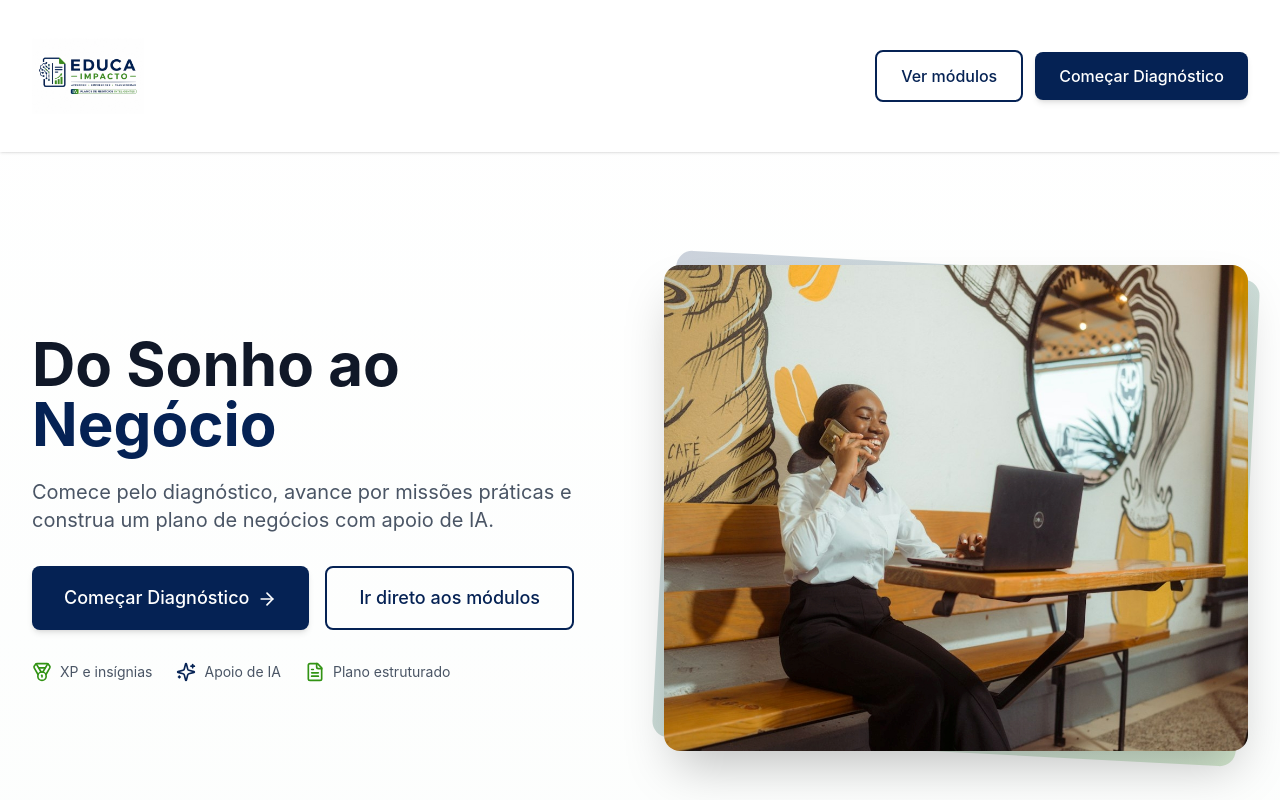
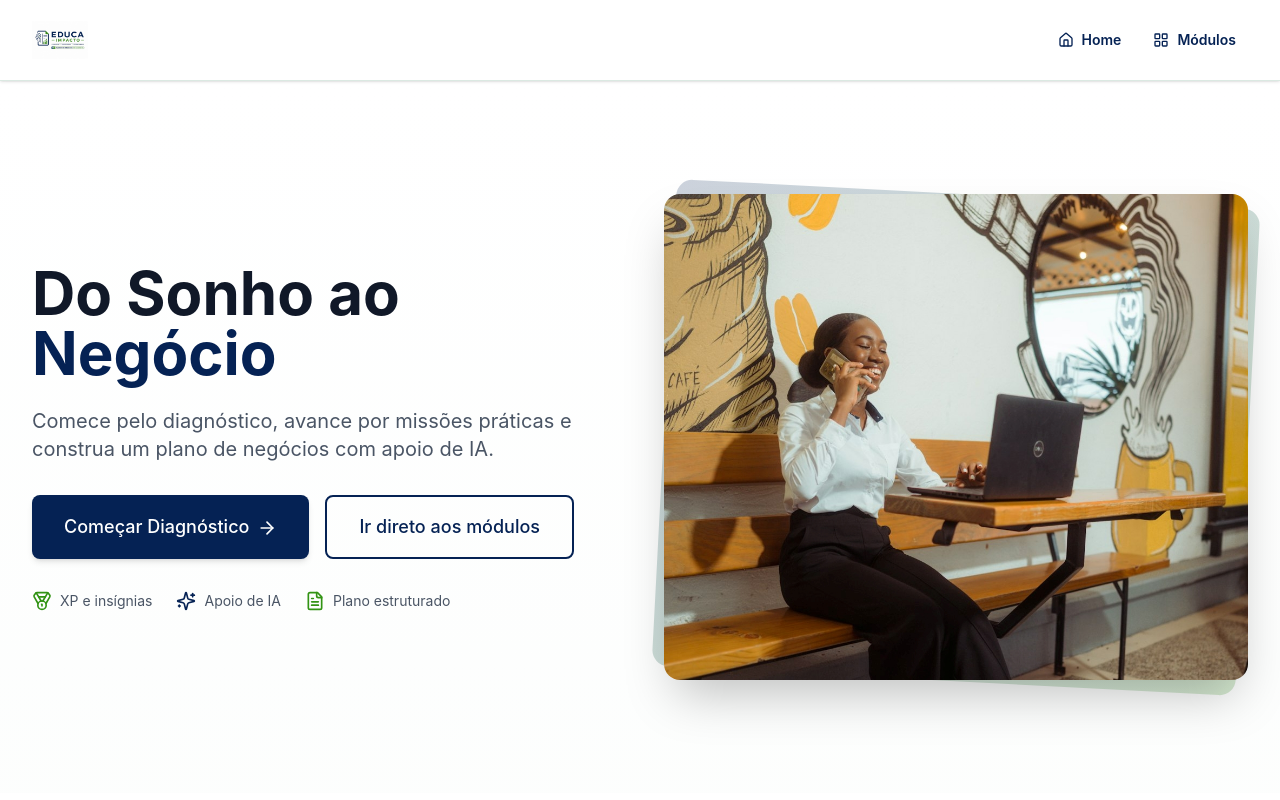
Before and after one commit to EducaImpacto/EducaImpacto, a React (Vite) app: page / in a window 1280 px wide. Shown: the top 800 px of the page. Built offline with nearby package versions, Linux system fonts and the light colour scheme.

Commit message:
Ajusta navbar e aplicacao da logo

```diff
--- a/src/app/App.tsx
+++ b/src/app/App.tsx
@@ -6,6 +6,7 @@ import { MissionScreen } from './screens/MissionScreen';
 import { ModuleCompletedScreen } from './screens/ModuleCompletedScreen';
 import { BusinessPlanScreen } from './screens/BusinessPlanScreen';
 import { DashboardScreen } from './screens/DashboardScreen';
+import { AppHeader } from './components/AppHeader';
 import { AppFooter } from './components/AppFooter';
 import { DiagnosticData } from './screens/DiagnosticScreen';
 import { isAdequateAnswer } from './utils/answerValidation';
@@ -464,6 +465,12 @@ export default function App() {
     setScreen('dashboard');
   };
 
+  const handleGoHome = () => {
+    setEditingMissionId(null);
+    setScreen('landing');
+    window.scrollTo(0, 0);
+  };
+
   const handleStartTrail = () => {
     setEtapaIndex(0);
     setMissaoIndex(0);
@@ -574,6 +581,8 @@ export default function App() {
   // ── Render ─────────────────────────────────────────────────────────────────
   return (
     <div className="min-h-screen">
+      <AppHeader onHome={handleGoHome} onOpenModules={handleOpenModules} />
+
       {screen === 'landing' && (
         <LandingPage onStart={() => setScreen('diagnostic')} onOpenModules={handleOpenModules} />
       )}
@@ -609,7 +618,6 @@ export default function App() {
           canGeneratePlan={completedMissionCount === TOTAL_MISSIONS}
           onModuleClick={handleModuleClick}
           onGeneratePlan={() => setScreen('business-plan')}
-          onHome={() => setScreen('landing')}
         />
       )}
 
--- a/src/app/components/AppFooter.tsx
+++ b/src/app/components/AppFooter.tsx
@@ -5,7 +5,7 @@ export function AppFooter() {
   return (
     <footer className="border-t border-gray-200 bg-white/80 px-4 py-5">
       <div className="mx-auto flex max-w-7xl flex-col items-center justify-between gap-3 text-center text-xs text-gray-500 sm:flex-row sm:text-left">
-        <BrandLogo compact />
+        <BrandLogo className="h-10 max-w-[180px] sm:h-12" />
         <span>© 2026 EducaImpacto. Todos os direitos reservados.</span>
       </div>
     </footer>
--- /dev/null
+++ b/src/app/components/AppHeader.tsx
@@ -0,0 +1,45 @@
+import React from 'react';
+import { Home, LayoutGrid } from 'lucide-react';
+import { BrandLogo } from './BrandLogo';
+
+interface AppHeaderProps {
+  onHome: () => void;
+  onOpenModules: () => void;
+}
+
+export function AppHeader({ onHome, onOpenModules }: AppHeaderProps) {
+  return (
+    <header className="sticky top-0 z-[60] border-b border-[#dbe9e2] bg-white/95 shadow-sm backdrop-blur">
+      <div className="mx-auto flex max-w-7xl items-center justify-between gap-4 px-4 py-3 sm:px-6 lg:px-8">
+        <button
+          type="button"
+          onClick={onHome}
+          className="flex shrink-0 items-center rounded-md focus-visible:outline-none focus-visible:ring-2 focus-visible:ring-[#329314] focus-visible:ring-offset-2"
+          aria-label="Ir para a página inicial"
+        >
+          <BrandLogo />
+        </button>
+
+        <nav className="flex items-center gap-1 sm:gap-2" aria-label="Navegação principal">
+          <button
+            type="button"
+            onClick={onHome}
+            className="inline-flex h-10 items-center gap-2 rounded-md px-3 text-sm font-semibold text-[#052254] transition-colors hover:bg-[#e5f0ea] focus-visible:outline-none focus-visible:ring-2 focus-visible:ring-[#329314] focus-visible:ring-offset-2"
+          >
+            <Home className="h-4 w-4" />
+            <span>Home</span>
+          </button>
+
+          <button
+            type="button"
+            onClick={onOpenModules}
+            className="inline-flex h-10 items-center gap-2 rounded-md px-3 text-sm font-semibold text-[#052254] transition-colors hover:bg-[#e5f0ea] focus-visible:outline-none focus-visible:ring-2 focus-visible:ring-[#329314] focus-visible:ring-offset-2"
+          >
+            <LayoutGrid className="h-4 w-4" />
+            <span>Módulos</span>
+          </button>
+        </nav>
+      </div>
+    </header>
+  );
+}
--- a/src/app/components/BrandLogo.tsx
+++ b/src/app/components/BrandLogo.tsx
@@ -12,7 +12,7 @@ export function BrandLogo({ inverted = false, compact = false, className = '' }:
       <img
         src="/logo-educa-impacto-selo.jpeg"
         alt="Educa Impacto"
-        className={`h-16 w-16 rounded-full object-cover sm:h-20 sm:w-20 ${className}`}
+        className={`h-11 w-11 rounded-full object-cover sm:h-12 sm:w-12 ${className}`}
       />
     );
   }
@@ -21,7 +21,7 @@ export function BrandLogo({ inverted = false, compact = false, className = '' }:
     <img
       src="/logo-educa-impacto-horizontal.jpeg"
       alt="Educa Impacto"
-      className={`h-20 w-auto max-w-[260px] rounded-md object-contain sm:h-28 sm:max-w-[420px] ${inverted ? 'bg-white p-1' : ''} ${className}`}
+      className={`h-12 w-auto max-w-[190px] rounded-md object-contain sm:h-14 sm:max-w-[240px] ${inverted ? 'bg-white p-1' : ''} ${className}`}
     />
   );
 }
--- a/src/app/screens/DashboardScreen.tsx
+++ b/src/app/screens/DashboardScreen.tsx
@@ -17,7 +17,6 @@ interface DashboardScreenProps {
   canGeneratePlan: boolean;
   onModuleClick: (moduleId: number) => void;
   onGeneratePlan: () => void;
-  onHome: () => void;
 }
 
 export function DashboardScreen({
@@ -31,30 +30,12 @@ export function DashboardScreen({
   canGeneratePlan,
   onModuleClick,
   onGeneratePlan,
-  onHome,
 }: DashboardScreenProps) {
   const completedModules = modules.filter((module) => module.completed).length;
   const nextModule = modules.find((module) => !module.completed && !module.locked);
 
   return (
     <div className="min-h-screen bg-gradient-to-br from-[#f5faf7] to-[#f5faf7]">
-      <header className="bg-white shadow-sm">
-        <div className="max-w-7xl mx-auto px-4 sm:px-6 lg:px-8 py-6">
-          <div className="flex items-center justify-between">
-            <div className="flex items-center gap-3">
-              <Sparkles className="w-8 h-8 text-[#052254]" />
-              <div>
-                <h1 className="text-2xl font-bold text-gray-900">Dashboard da Trilha</h1>
-                <p className="text-sm text-gray-600">Acompanhe seu progresso na construção do plano de negócios</p>
-              </div>
-            </div>
-            <Button variant="outline" size="sm" onClick={onHome}>
-              Início
-            </Button>
-          </div>
-        </div>
-      </header>
-
       <div className="max-w-7xl mx-auto px-4 sm:px-6 lg:px-8 py-8">
         <div className="grid lg:grid-cols-3 gap-8">
           <div className="lg:col-span-2 space-y-6">
--- a/src/app/screens/LandingPage.tsx
+++ b/src/app/screens/LandingPage.tsx
@@ -12,19 +12,6 @@ interface LandingPageProps {
 export function LandingPage({ onStart, onOpenModules }: LandingPageProps) {
   return (
     <div className="min-h-screen bg-gradient-to-b from-white to-[#f5faf7]">
-      {/* Header */}
-      <header className="bg-white shadow-sm sticky top-0 z-50">
-        <div className="max-w-7xl mx-auto px-4 sm:px-6 lg:px-8 py-5">
-          <div className="flex items-center justify-between">
-            <BrandLogo />
-            <div className="hidden items-center gap-3 sm:flex">
-              <Button variant="outline" onClick={onOpenModules} size="md">Ver módulos</Button>
-              <Button onClick={onStart} size="md">Começar Diagnóstico</Button>
-            </div>
-          </div>
-        </div>
-      </header>
-
       {/* Hero Section */}
       <section className="max-w-7xl mx-auto px-4 sm:px-6 lg:px-8 min-h-[calc(100vh-88px)] flex items-center">
         <div className="grid md:grid-cols-2 gap-12 items-center">
@@ -243,11 +230,11 @@ export function LandingPage({ onStart, onOpenModules }: LandingPageProps) {
       </section>
 
       {/* Footer */}
-      <footer className="bg-gray-900 text-gray-400 py-12">
+      <footer className="border-t border-[#dbe9e2] bg-white py-10 text-[#06173C]">
         <div className="max-w-7xl mx-auto px-4 sm:px-6 lg:px-8">
-          <div className="flex flex-col md:flex-row justify-between items-center">
+          <div className="flex flex-col md:flex-row justify-between items-center gap-4 text-center md:text-left">
             <div className="mb-4 md:mb-0">
-              <BrandLogo inverted />
+              <BrandLogo className="h-12 sm:h-14" />
             </div>
             <p className="text-sm">© 2026 EducaImpacto. Transformando ideias em negócios.</p>
           </div>
--- a/src/app/screens/MissionScreen.tsx
+++ b/src/app/screens/MissionScreen.tsx
@@ -108,7 +108,7 @@ export function MissionScreen({
 
   return (
     <div className="min-h-screen bg-gradient-to-br from-[#f5faf7] to-white">
-      <div className="bg-white shadow-sm sticky top-0 z-50">
+      <div className="bg-white shadow-sm sticky top-[73px] z-40">
         <div className="max-w-2xl mx-auto px-4 py-3">
           <div className="flex items-center gap-3 mb-1">
             <span className="text-xs font-semibold text-gray-500">
```
Also changed, not shown: 1 other file (tests, documents, lock files or other folders).
